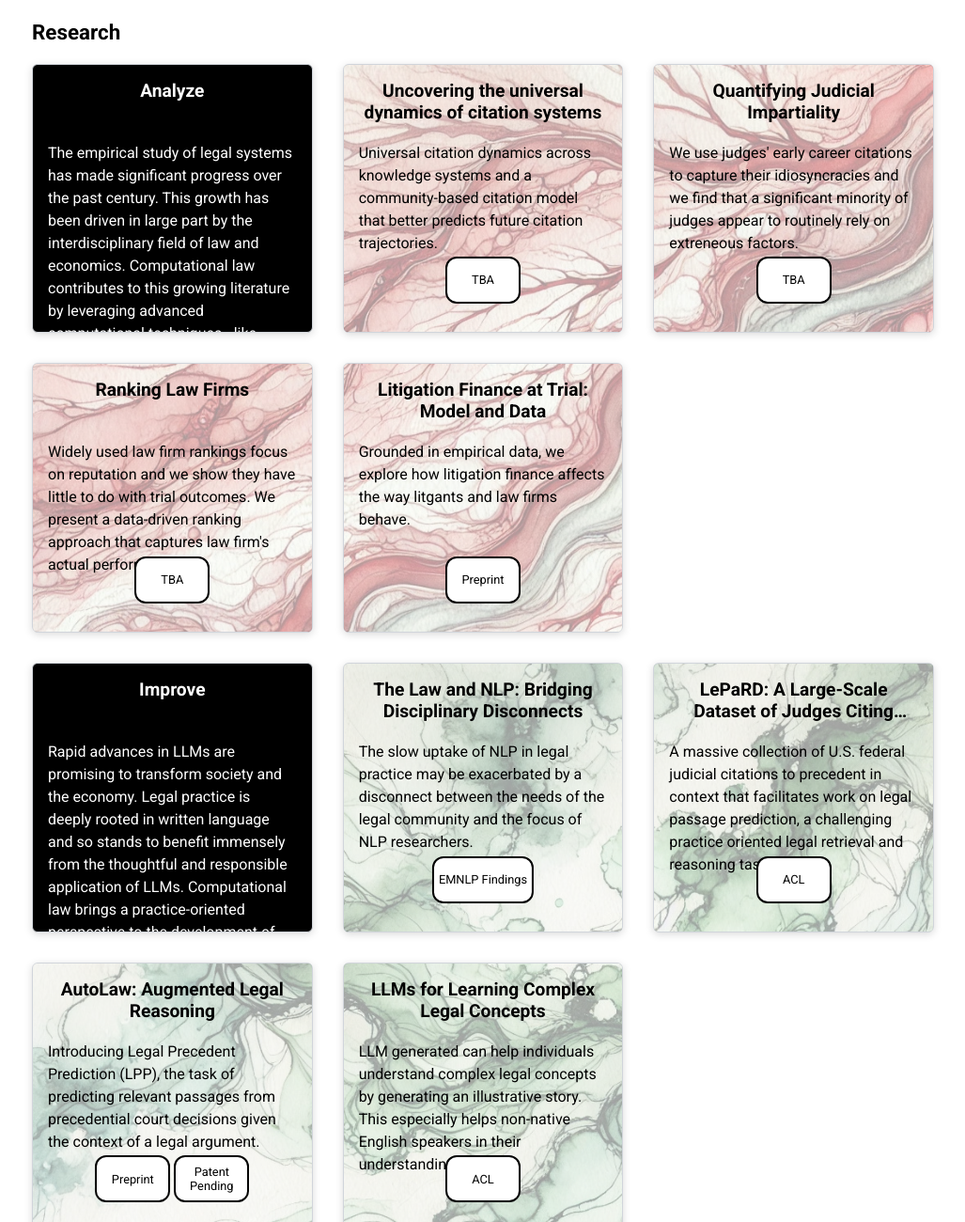
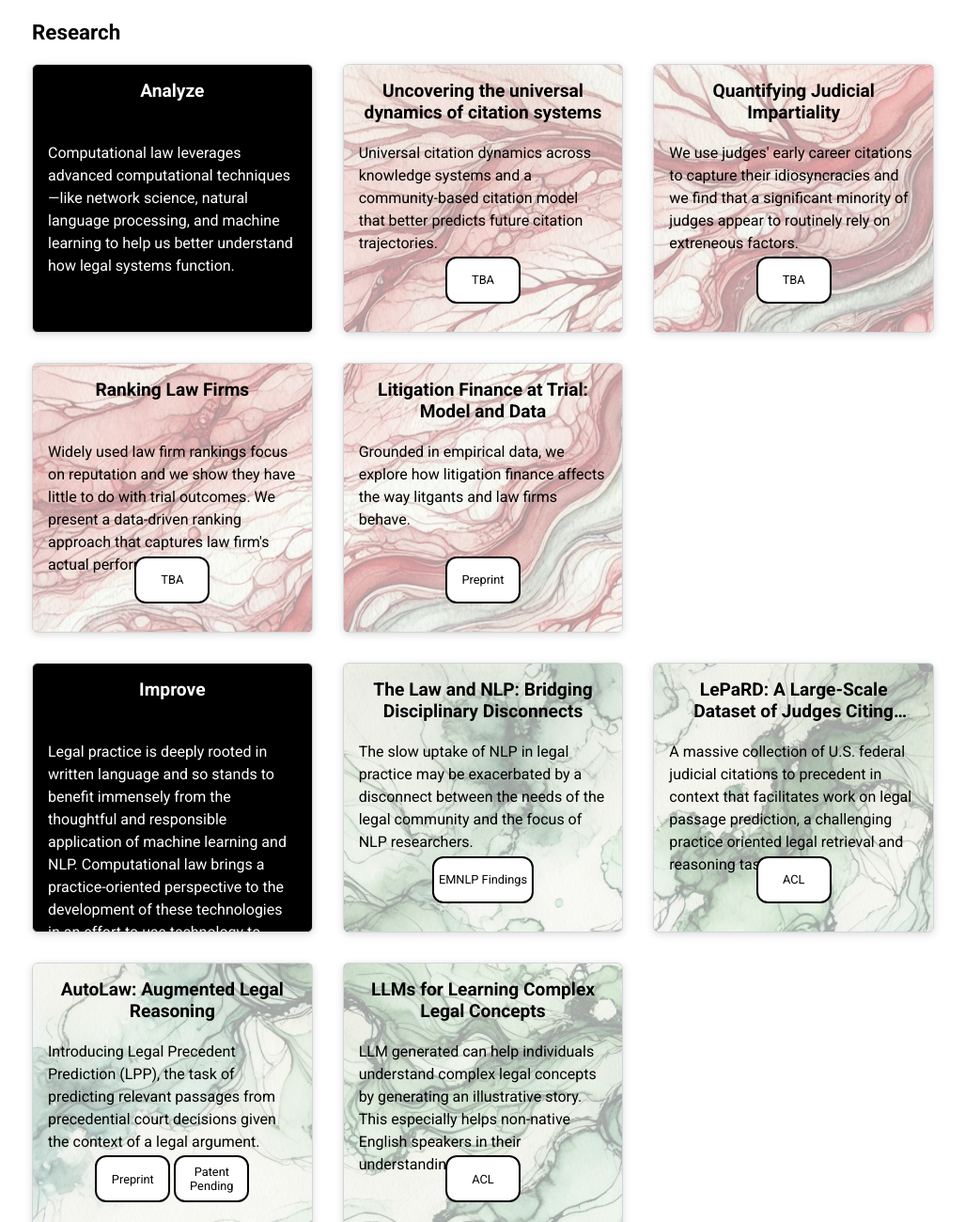
Before and after one commit to rmahari/rmahari.github.io, a plain HTML site: page index.html in a window 1280 px wide. Shown: the part 840-2140 px from the top of the page at 94% size, without its empty margins (126-1153 px from the left). Drawn offline with nearby package versions, Linux system fonts and the light colour scheme; some icons are missing.

Commit message:
update research description

```diff
--- a/index.html
+++ b/index.html
@@ -701,10 +701,8 @@
 			<div class="square-box bg-common border border-gray-300 rounded p-4 square-title-box">
 				<div class="square-title-content p-4">
 					<h1>Analyze</h1>
-					<p>The empirical study of legal systems has made significant progress over the past century.
-					This growth has been driven in large part by the interdisciplinary field of law and economics.
-					Computational law contributes to this growing literature by leveraging advanced computational techniques—like network science, natural language
-					processing, and machine learning—to better understand legal systems.</p>
+					<p>Computational law leverages advanced computational techniques—like network science, natural language
+					processing, and machine learning to help us better understand how legal systems function.</p>
 				</div>
 			</div>
 
@@ -757,8 +755,7 @@
 			<div class="square-box bg-common border border-gray-300 rounded p-4 square-title-box">
 				<div class="square-title-content p-4">
 					<h1>Improve</h1>
-					<p>Rapid advances in LLMs are promising to transform society and the economy.
-						Legal practice is deeply rooted in written language and so stands to benefit immensely from the thoughtful and responsible application of LLMs.
+					<p>Legal practice is deeply rooted in written language and so stands to benefit immensely from the thoughtful and responsible application of machine learning and NLP.
 						Computational law brings a practice-oriented perspective to the development of these technologies in an effort to use technology to
 						further access to justice and sustainably transform legal services.
 					</p>
```
